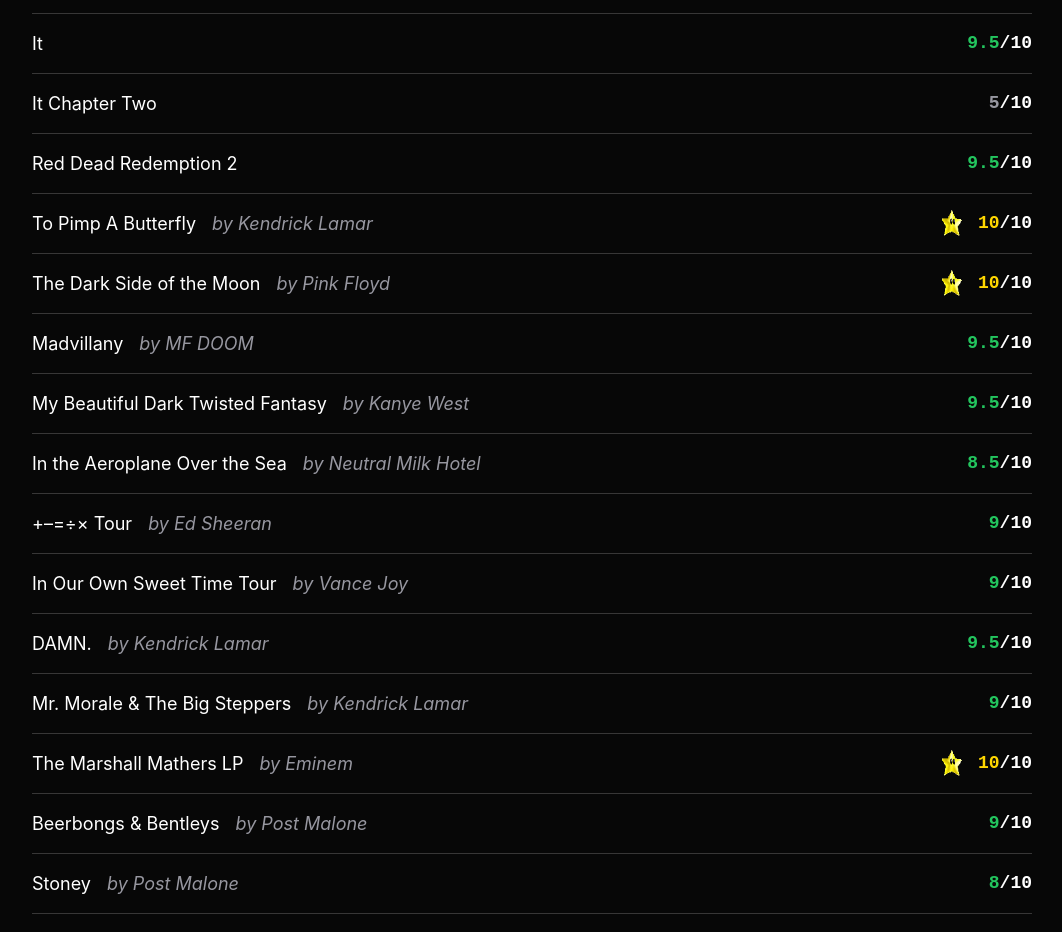
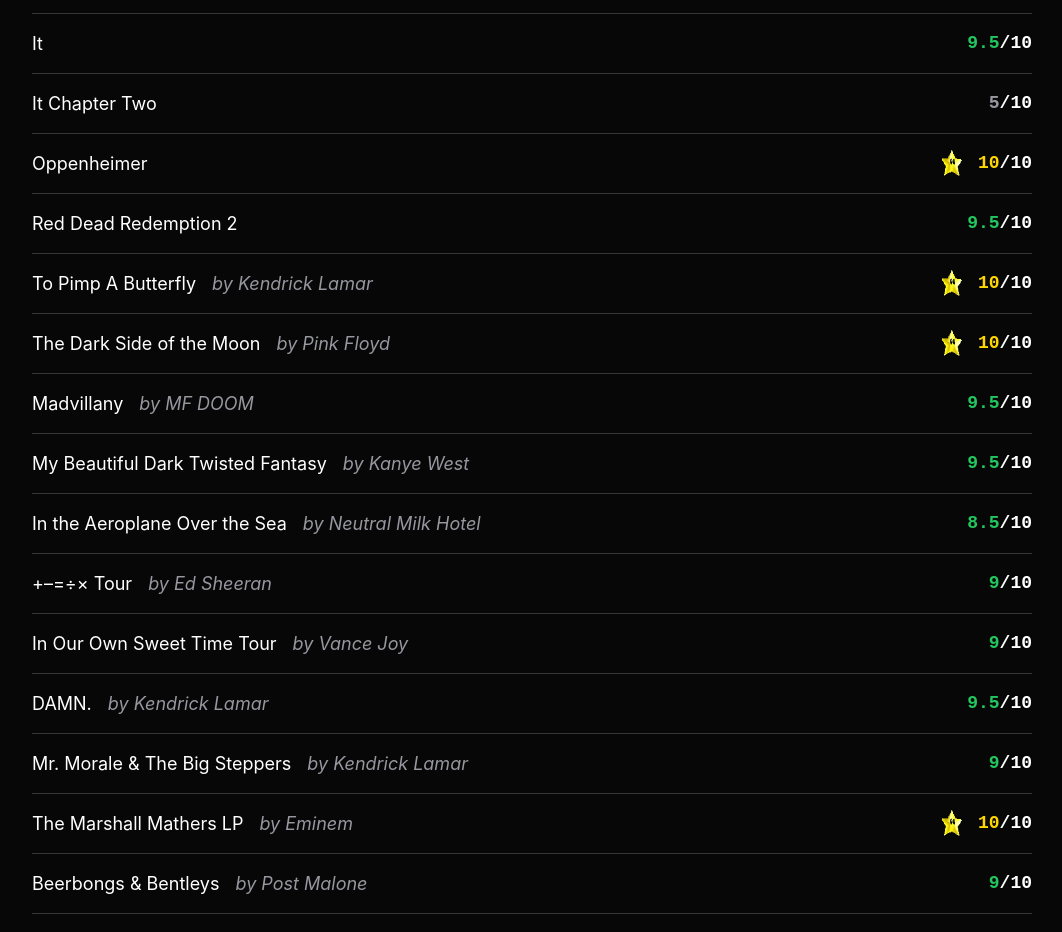
Before and after one commit to bick/website, a Next.js app: page /reviews in a window 1280 px wide. Shown: the part 1060-1992 px from the top of the page, without its empty margins (108-1170 px from the left). Built offline with nearby package versions, Linux system fonts and the light colour scheme.

Commit message:
Update reviews.tsx

```diff
--- a/pages/reviews.tsx
+++ b/pages/reviews.tsx
@@ -23,6 +23,7 @@ export default function Home() {
     { name: "The Batman", rating: 8, tags: ["Movie"] },
     { name: "It", rating: 9.5, tags: ["Movie"] },
     { name: "It Chapter Two", rating: 5, tags: ["Movie"] },
+    { name: "Oppenheimer", rating: 10, tags: ["Movie"] },
     // Video Games
     { name: "Red Dead Redemption 2", rating: 9.5, tags: ["Video Game"] },
     // Music
```
